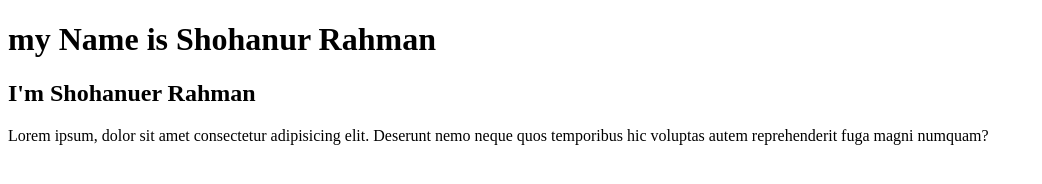
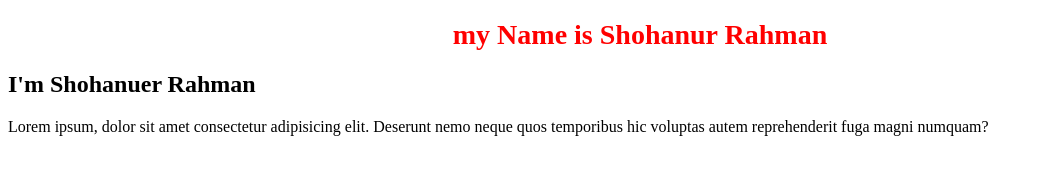
Before and after one commit to dev-shohanur/Repo, a plain HTML site: page index.html in a window 1280 px wide. Shown: the whole page, without its empty margins (0-1042 px from the left). Drawn offline with Linux system fonts and the light colour scheme.

Commit message:
CSS added

```diff
--- a/index.html
+++ b/index.html
@@ -4,6 +4,7 @@
     <meta charset="UTF-8">
     <meta http-equiv="X-UA-Compatible" content="IE=edge">
     <meta name="viewport" content="width=device-width, initial-scale=1.0">
+    <link rel="stylesheet" href="style.css">
     <title>Repo  Repo</title>
 </head>
 <body>
--- /dev/null
+++ b/style.css
@@ -0,0 +1,5 @@
+h1{
+    color: red;
+    font-size: 28px;
+    text-align: center;
+}
```
